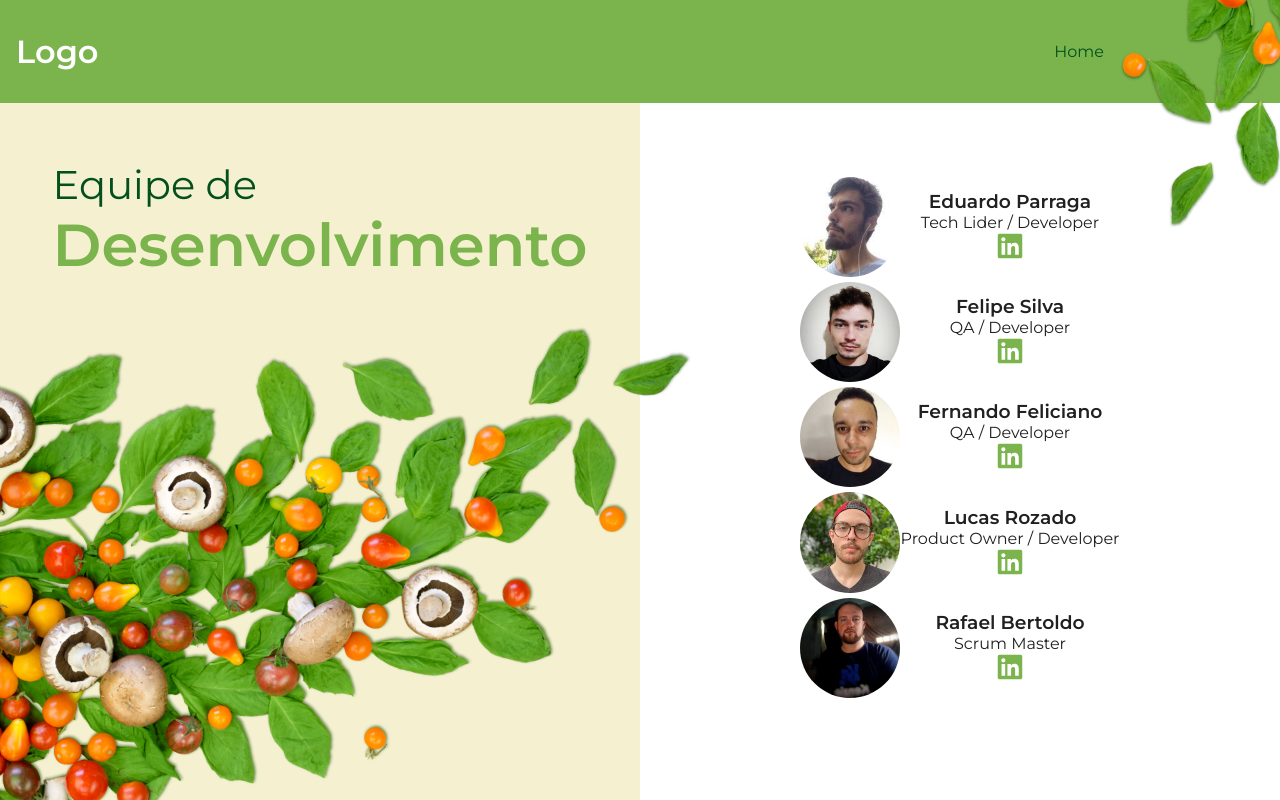
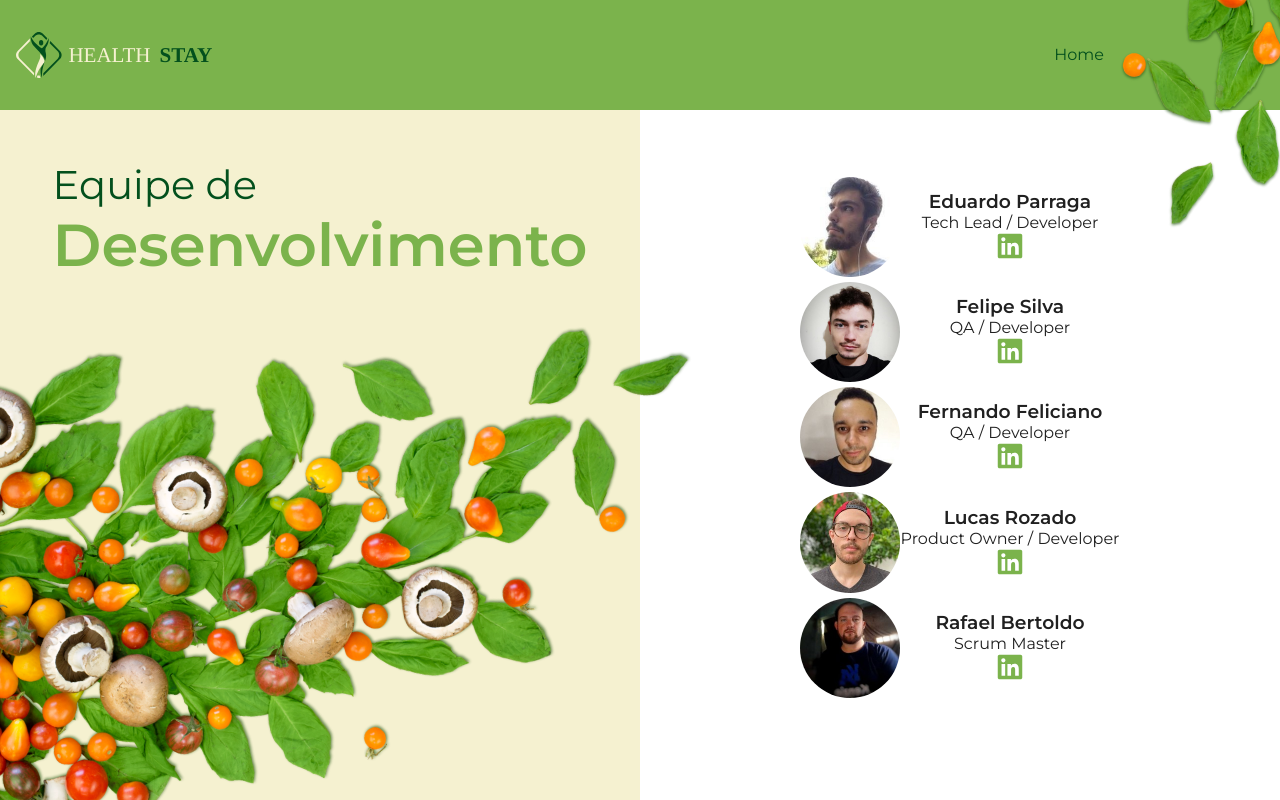
Before and after one commit to flp-ads/health-stay, a React (Create React App) app: page /sobre in a window 1280 px wide. Built offline with nearby package versions, Linux system fonts and the light colour scheme.

Commit message:
fix/ minor Global fixing

```diff
--- a/public/index.html
+++ b/public/index.html
@@ -2,7 +2,7 @@
 <html lang="en">
   <head>
     <meta charset="utf-8" />
-    <link rel="icon" href="%PUBLIC_URL%/favicon.ico" />
+    <link rel="icon" href="%PUBLIC_URL%/favicon.svg" />
     <meta name="viewport" content="width=device-width, initial-scale=1" />
     <meta name="theme-color" content="#000000" />
     <meta
@@ -24,10 +24,13 @@
       work correctly both with client-side routing and a non-root public URL.
       Learn how to configure a non-root public URL by running `npm run build`.
     -->
-    <link rel="preconnect" href="https://fonts.googleapis.com">
-    <link rel="preconnect" href="https://fonts.gstatic.com" crossorigin>
-    <link href="https://fonts.googleapis.com/css2?family=Montserrat:wght@400;500;600&display=swap" rel="stylesheet">
-    <title>React App</title>
+    <link rel="preconnect" href="https://fonts.googleapis.com" />
+    <link rel="preconnect" href="https://fonts.gstatic.com" crossorigin />
+    <link
+      href="https://fonts.googleapis.com/css2?family=Montserrat:wght@400;500;600&display=swap"
+      rel="stylesheet"
+    />
+    <title>HealthStay</title>
   </head>
   <body>
     <noscript>You need to enable JavaScript to run this app.</noscript>
--- a/src/components/Dashboard_Group/index.jsx
+++ b/src/components/Dashboard_Group/index.jsx
@@ -49,12 +49,6 @@ const DashboardGroup = () => {
     setIsActiveGoalAchieved(false);
   };
 
-  const handleNavigationAchieved = () => {
-    setIsActiveGoalOnGoing(false);
-    setIsActiveGoalCompleted(false);
-    setIsActiveGoalAchieved(true);
-  };
-
   const PREFIX = "@HS-";
 
   const parseName = (str) => str?.slice(PREFIX.length);
@@ -103,13 +97,6 @@ const DashboardGroup = () => {
                 >
                   <span>Completas</span>
                 </NavigationButton>
-
-                <NavigationButton
-                  onClick={handleNavigationAchieved}
-                  isActive={isActiveGoalAchieved}
-                >
-                  <span>Arquivadas</span>
-                </NavigationButton>
               </SubMenu>
               <div>
                 {isActiveGoalOnGoing && <DashboardGoalsOnGoing />}
--- a/src/components/Goals_Card/index.jsx
+++ b/src/components/Goals_Card/index.jsx
@@ -1,11 +1,11 @@
-import { Container, ContentContainer, ImageContainer } from "./card.style"
-import { RiCheckDoubleFill } from "react-icons/ri"
-import { AiOutlineCheckCircle, AiOutlineDelete } from "react-icons/ai"
-import { useGroup } from "../../providers/Group"
+import { Container, ContentContainer, ImageContainer } from "./card.style";
+import { RiCheckDoubleFill } from "react-icons/ri";
+import { AiOutlineCheckCircle, AiOutlineDelete } from "react-icons/ai";
+import { useGroup } from "../../providers/Group";
 
 const GoalsCard = ({ goal }) => {
-	const { isAdmin, removeGoal, editGoal } = useGroup()
-	const { title, id, difficulty, achieved } = goal
+  const { isAdmin, removeGoal, editGoal } = useGroup();
+  const { title, id, difficulty, achieved } = goal;
 
   return (
     <Container>
@@ -23,16 +23,13 @@ const GoalsCard = ({ goal }) => {
               <AiOutlineDelete />
             </button>
           )}
-					<button className="achieved">
-						<AiOutlineCheckCircle />
-					</button>
         </header>
 
         <h4>{title}</h4>
         <p>{difficulty}</p>
       </ContentContainer>
     </Container>
-	)
-}
+  );
+};
 
-export default GoalsCard
+export default GoalsCard;
--- a/src/pages/AboutUs/about.style.js
+++ b/src/pages/AboutUs/about.style.js
@@ -124,6 +124,14 @@ export const Header = styled.header`
       color: var(--dark-green);
     }
   }
+  div h1 {
+    display: flex;
+  }
+
+  div h1 img {
+    width: 200px;
+    height: auto;
+  }
 
   @media (min-width: 768px) {
     padding: 2rem 1rem;
--- a/src/pages/AboutUs/index.jsx
+++ b/src/pages/AboutUs/index.jsx
@@ -14,6 +14,7 @@ import Eduardo from "../../assets/Eduardo.jpeg";
 import Lucas from "../../assets/Lucas.jpeg";
 import Fernando from "../../assets/Fernando.jpeg";
 import { FaLinkedin } from "react-icons/fa";
+import logo from "../../assets/logo_green_bg.svg";
 
 const AboutUs = () => {
   const history = useHistory();
@@ -29,7 +30,9 @@ const AboutUs = () => {
       <Container>
         <Header>
           <div className="header_container">
-            <h1>Logo</h1>
+            <h1>
+              <img src={logo} alt="logo" />
+            </h1>
             <div className="header_container">
               <button onClick={() => handleNavigation("/")}>Home</button>
             </div>
@@ -52,7 +55,7 @@ const AboutUs = () => {
             <img src={Eduardo} alt="RafaPhoto" />
             <div>
               <h3>Eduardo Parraga</h3>
-              <p>Tech Lider / Developer</p>
+              <p>Tech Lead / Developer</p>
               <a href="https://www.linkedin.com/in/eduardo-parraga-2b0a72185/">
                 <FaLinkedin size={28} />
               </a>
--- a/src/pages/Home/index.jsx
+++ b/src/pages/Home/index.jsx
@@ -1,4 +1,4 @@
-import Button from "../../components/Global_Button"
+import Button from "../../components/Global_Button";
 import {
   BackgroundHeader,
   BackgroundImage,
@@ -6,17 +6,17 @@ import {
   Header,
   HomeButtonContainer,
   HomeTitleContainer,
-} from "./home.style"
-import bg_image from "../../assets/healthy-food-png.png"
-import { useHistory } from "react-router"
-import logo from "../../assets/logo_green_bg.svg"
+} from "./home.style";
+import bg_image from "../../assets/healthy-food-png.png";
+import { useHistory } from "react-router";
+import logo from "../../assets/logo_green_bg.svg";
 
 const Home = () => {
-	const history = useHistory()
+  const history = useHistory();
 
   const handleNavigation = (path) => {
-		return history.push(path)
-	}
+    return history.push(path);
+  };
   return (
     <>
       <BackgroundHeader>
@@ -39,7 +39,7 @@ const Home = () => {
 
         <HomeTitleContainer>
           <div>
-						<p>Mude seus habitos</p>
+            <p>Mude seus hábitos</p>
             <strong>Hoje</strong>
           </div>
         </HomeTitleContainer>
@@ -66,7 +66,7 @@ const Home = () => {
         </HomeButtonContainer>
       </Container>
     </>
-	)
-}
+  );
+};
 
-export default Home
+export default Home;
```
Also changed, not shown: public/favicon.svg (added), 1 other file (tests, documents, lock files or other folders). Lines whose indentation alone changed are shown as unchanged.
